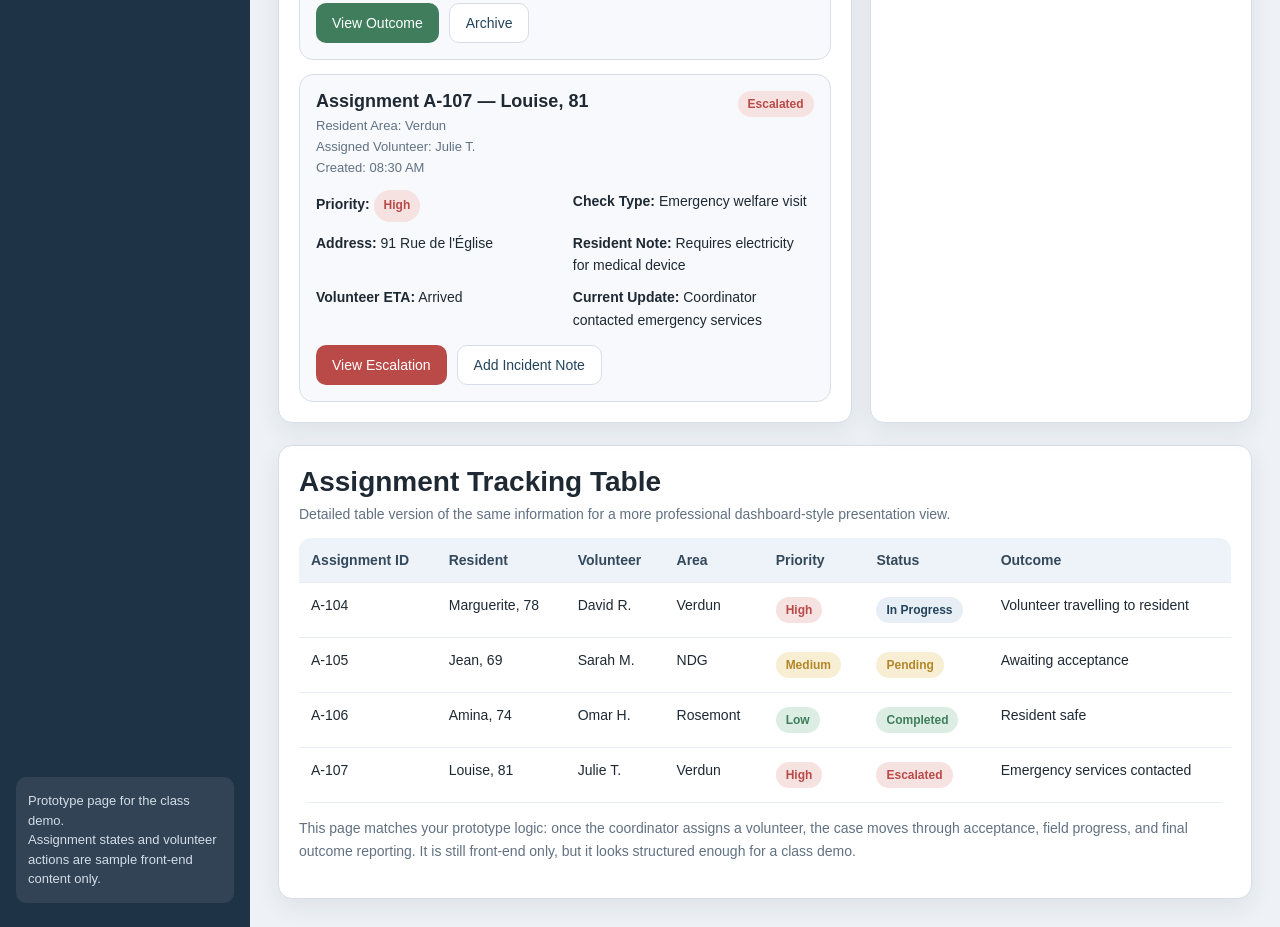
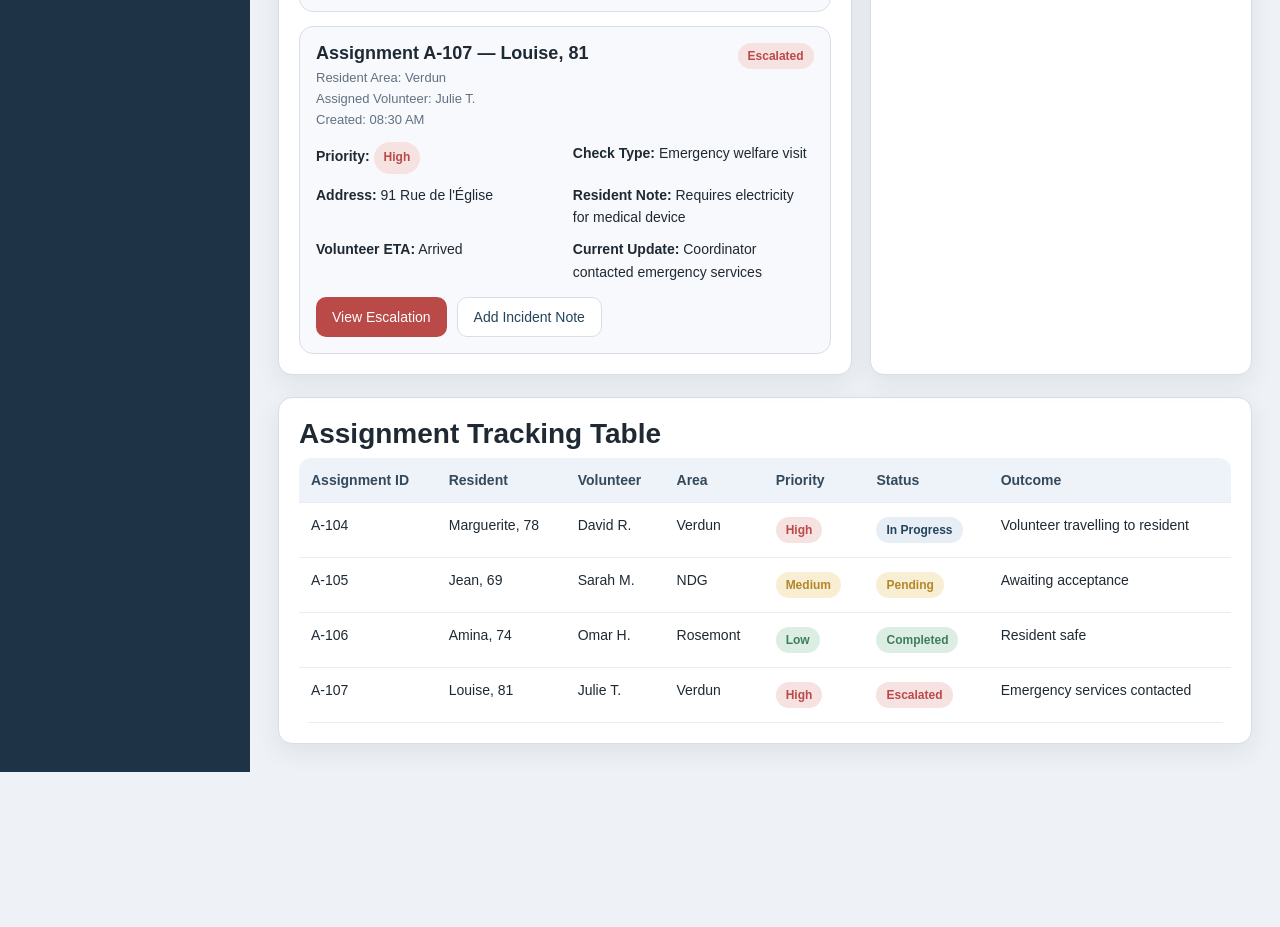
Before and after one commit to Khashi99/dispatch_montreal, a plain HTML site: page coordinator-dashboard/assignments.html in a window 1280 px wide. Shown: the part 1497-2424 px from the top of the page. After the commit the page ends 2269 px from the top, so only its background shows below. Drawn offline with Linux system fonts and the light colour scheme.

Commit message:
Update assignment page

```diff
--- a/coordinator-dashboard/assignments.html
+++ b/coordinator-dashboard/assignments.html
@@ -496,11 +496,6 @@
   <li class="nav-item"><a href="assignment-reports.html">Reports</a></li>
   <li class="nav-item"><a href="index.html">Logout</a></li>
 </ul>
-
-      <div class="sidebar-footer">
-        Prototype page for the class demo.<br>
-        Assignment states and volunteer actions are sample front-end content only.
-      </div>
     </aside>
 
     <main class="main">
@@ -553,7 +548,6 @@
       <section class="content-grid">
         <div class="panel">
           <h3>Active Assignment Cards</h3>
-          <p class="panel-subtitle">Presentation-friendly cards showing who was assigned, where they are going, and the current outcome status.</p>
 
           <div class="assignment-list">
             <div class="assignment-card">
@@ -673,8 +667,6 @@
 
         <div class="panel">
           <h3>Assignment Queue</h3>
-          <p class="panel-subtitle">A compact side panel you can point to during the presentation while explaining the workflow.</p>
-
           <div class="mini-board">
             <div class="mini-item">
               <h4>Needs Volunteer Response</h4>
@@ -705,8 +697,6 @@
 
       <section class="table-panel">
         <h3>Assignment Tracking Table</h3>
-        <p>Detailed table version of the same information for a more professional dashboard-style presentation view.</p>
-
         <table>
           <thead>
             <tr>
@@ -758,11 +748,6 @@
             </tr>
           </tbody>
         </table>
-
-        <p class="foot-note">
-          This page matches your prototype logic: once the coordinator assigns a volunteer, the case moves through acceptance,
-          field progress, and final outcome reporting. It is still front-end only, but it looks structured enough for a class demo.
-        </p>
       </section>
     </main>
   </div>
```
